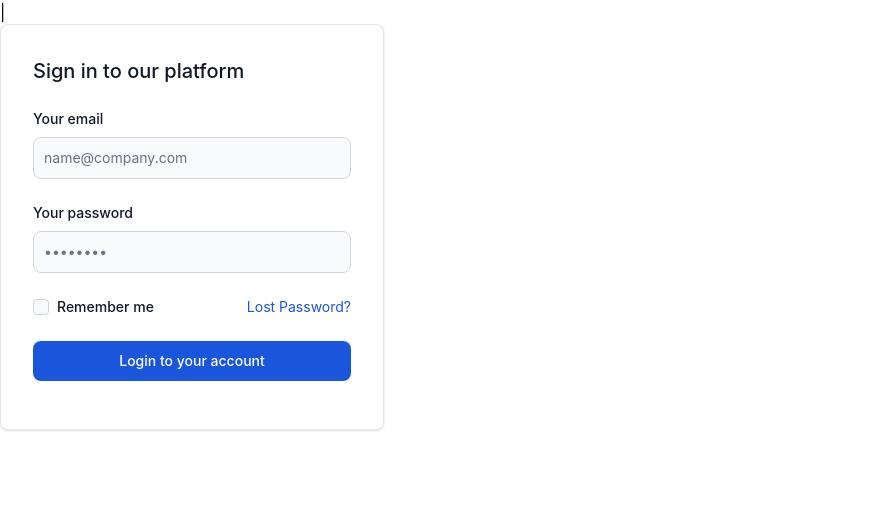
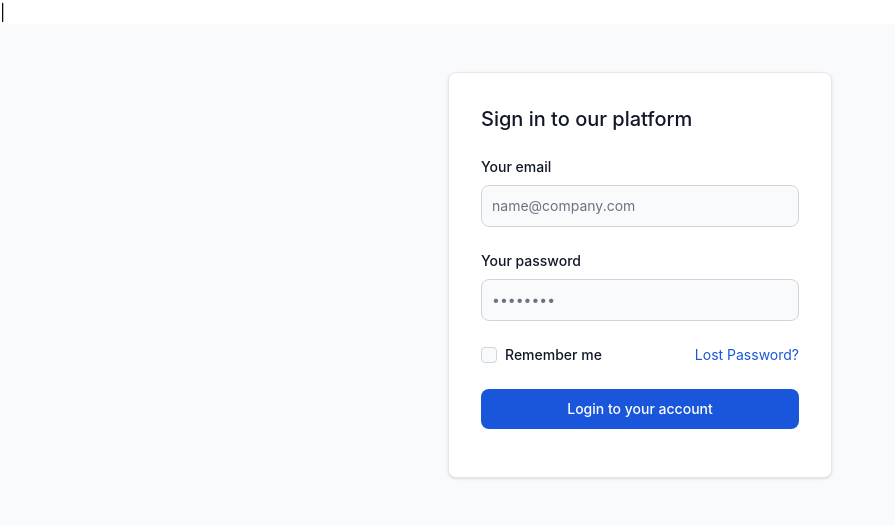
Before and after one commit to Vishnu-vashishth/ClgErp, a Django app: template templates/root/login.html in a window 1280 px wide. Shown: the top 525 px of the page, without its empty margins (0-895 px from the left). Run offline with Django 4.2, Linux system fonts and the light colour scheme; the template is opened without the code that fills it, so the values that code supplies are empty.

Commit message:
added login page

```diff
--- a/templates/root/login.html
+++ b/templates/root/login.html
@@ -12,7 +12,7 @@
 
     </head>
     <body>
-        {% comment %} <div class="flex flex-col items-center justify-center min-h-screen py-12 bg-gray-50 sm:px-6 lg:px-8 dark:bg-gray-900">  {% endcomment %}
+        <div class="flex flex-col items-center justify-center min-h-screen py-12 bg-gray-50 sm:px-6 lg:px-8 dark:bg-gray-900">
 <div class="w-full max-w-sm p-4 bg-white border border-gray-200 rounded-lg shadow sm:p-6 md:p-8 dark:bg-gray-800 dark:border-gray-700">
     <form class="space-y-6" action="#" method="post">
         <h5 class="text-xl font-medium text-gray-900 dark:text-white">Sign in to our platform</h5>
```
